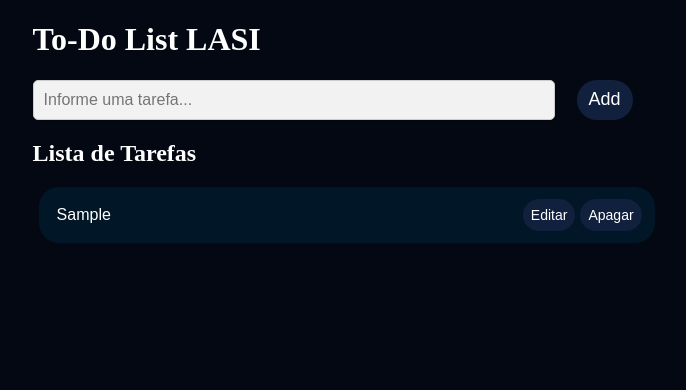
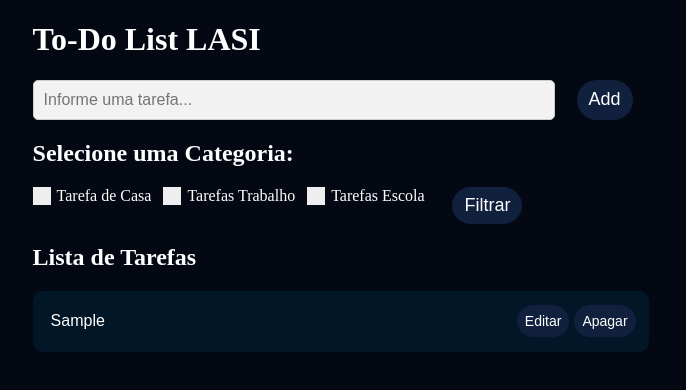
Before and after one commit to claudiney63/to-do-js, a plain HTML site: page index.html in a window 1280 px wide. Both pictures are taken after typing "Sample" into the empty fields and a click on the button "Add". Shown: the whole page, without its empty margins (323-1009 px from the left). Drawn offline with Linux system fonts and the light colour scheme.

Commit message:
Filtrando e Adição de Categorias

```diff
--- a/estilo.css
+++ b/estilo.css
@@ -31,10 +31,10 @@ header, section {
     justify-content: space-between;
     width: 600px;
     background-color: #011626;
-    height: 40px;
-    border-radius: 20px;
+    height: 45px;
+    border-radius: 10px;
     padding: 8px;
-    margin: 6px;
+    margin-top: 9px;
 }
 
 .tarefaName {
@@ -87,6 +87,105 @@ header, section {
     display: inline-block;
     font-size: 14px;
     border-radius: 20px;
-    margin-top: 4px;
+    margin-top: 6px;
     margin-right: 5px;
 }
+
+
+/* CheckBox Style */
+
+/* The container */
+.container {
+    display: flex;
+    position: relative;
+    padding-left: 24px;
+    margin-right: 12px;
+    margin-bottom: 12px;
+    cursor: pointer;
+    font-size: 22px;
+    -webkit-user-select: none;
+    -moz-user-select: none;
+    -ms-user-select: none;
+    user-select: none;
+    font-size: 16px;
+  }
+
+.categorias {
+    display: flex;
+    justify-content: flex-start;
+}
+
+  /* Hide the browser's default checkbox */
+  .container input {
+    position: absolute;
+    opacity: 0;
+    cursor: pointer;
+    height: 0;
+    width: 0;
+  }
+
+  /* Create a custom checkbox */
+  .checkmark {
+    position: absolute;
+    top: 0;
+    left: 0;
+    height: 18px;
+    width: 18px;
+    background-color: #eee;
+  }
+
+  /* On mouse-over, add a grey background color */
+  .container:hover input ~ .checkmark {
+    background-color: #ccc;
+  }
+
+  /* When the checkbox is checked, add a blue background */
+  .container input:checked ~ .checkmark {
+    background-color: #2196F3;
+  }
+
+  /* Create the checkmark/indicator (hidden when not checked) */
+  .checkmark:after {
+    content: "";
+    position: absolute;
+    display: none;
+  }
+
+  /* Show the checkmark when checked */
+  .container input:checked ~ .checkmark:after {
+    display: block;
+  }
+
+  /* Style the checkmark/indicator */
+  .container .checkmark:after {
+    left: 7px;
+    top: 3px;
+    width: 3px;
+    height: 8px;
+    border: solid white;
+    border-width: 0 3px 3px 0;
+    -webkit-transform: rotate(45deg);
+    -ms-transform: rotate(45deg);
+    transform: rotate(45deg);
+  }
+
+
+  /* Categorias Estilo */
+
+.listaCategoria {
+    padding: 9px;
+    margin: 0px;
+    display: flex;
+    flex-direction: column;
+    justify-content: center;
+    font-size: 14px;
+}
+
+.pesquisarCategoria {
+    display: flex;
+    justify-content: space-between;
+}
+
+#btn_search {
+    margin-right:79px;
+}
--- a/index.html
+++ b/index.html
@@ -17,6 +17,30 @@
             <input type="text" id="tarefa_txt" class="tarefa_txt" placeholder="Informe uma tarefa...">
             <button id="btn_add" class="btn_add">Add</button>
         </div>
+
+
+        <div>
+            <h2>Selecione uma Categoria: </h2>
+            <div class="pesquisarCategoria">
+                <div class="categorias">
+                    <label class="container">Tarefa de Casa
+                        <input type="checkbox" id="tarefa_casa">
+                        <span class="checkmark"></span>
+                    </label>
+                    <label class="container">Tarefas Trabalho
+                        <input type="checkbox" id="tarefa_trabalho">
+                        <span class="checkmark"></span>
+                    </label>
+                    <label class="container">Tarefas Escola
+                        <input type="checkbox" id="tarefa_escola">
+                        <span class="checkmark"></span>
+                    </label>
+                </div>
+
+                <button id="btn_search" class="btn_add">Filtrar</button>
+            </div>
+        </div>
+
     </header>
 
     <section id="tarefas">
--- a/script.js
+++ b/script.js
@@ -2,7 +2,16 @@ tarefa_txt = document.getElementById('tarefa_txt')
 btn_add = document.getElementById('btn_add')
 tarefas = document.getElementById('tarefas')
 
+tarefa_casa = document.getElementById('tarefa_casa')
+tarefa_trabalho = document.getElementById('tarefa_trabalho')
+tarefa_escola = document.getElementById('tarefa_escola')
+
+btn_search = document.getElementById('btn_search')
+
 lista_tarefas = []
+lista_tarefa_casa = []
+lista_tarefa_trabalho = []
+lista_tarefa_escola = []
 
 btn_add.addEventListener('click', () => {
 
@@ -30,11 +39,51 @@ btn_add.addEventListener('click', () => {
     b2.setAttribute('class', 'btn_remover')
     b2.innerText = "Apagar"
 
+    ul = document.createElement('ul')
+    ul.setAttribute('class', 'listaCategoria')
+
+
     div1.appendChild(b1)
     div1.appendChild(b2)
 
     div.appendChild(inp)
+
+    if(tarefa_casa.checked) {
+        li = document.createElement('li')
+        li.setAttribute('class', 'itemCategoria')
+        li.innerText = 'Tarefa de Casa'
+        ul.appendChild(li)
+
+        lista_tarefa_casa.push()
+
+    }
+    if(tarefa_trabalho.checked) {
+        li1 = document.createElement('li')
+        li1.setAttribute('class', 'itemCategoria')
+        li1.innerText = 'Tarefa de Trabalho'
+        ul.appendChild(li1)
+
+    }
+    if(tarefa_escola.checked) {
+        li2 = document.createElement('li')
+        li2.setAttribute('class', 'itemCategoria')
+        li2.innerText = 'Tarefa de Escola'
+        ul.appendChild(li2)
+    }
+
+
+    div.appendChild(ul)
     div.appendChild(div1)
+
+    if(tarefa_casa.checked) {
+        lista_tarefa_casa.push(div)
+    }
+    if(tarefa_trabalho.checked) {
+        lista_tarefa_trabalho.push(div)
+    }
+    if(tarefa_escola.checked) {
+        lista_tarefa_escola.push(div)
+    }
 
     lista_tarefas.push(div)
 
@@ -49,12 +98,12 @@ btn_add.addEventListener('click', () => {
 
        if(e.target.innerText == 'Editar') {
             node.children[0].removeAttribute('readonly')
-            b1.setAttribute('class', 'nameSave')
+            e.target.setAttribute('class', 'nameSave')
             e.target.innerText = 'Salvar'
         } else {
             node.children[0].setAttribute('readonly', true)
             b1.classList.remove('nameSave')
-            b1.setAttribute('class', 'btn_editar')
+            e.target.setAttribute('class', 'btn_editar')
             e.target.innerText = 'Editar'
         }
 
@@ -74,3 +123,30 @@ btn_add.addEventListener('click', () => {
         })
     })
 })
+
+btn_search.addEventListener('click', () => {
+
+    console.log(tarefas.children[0])
+
+    for(child of tarefas.children) {
+        if(child != tarefas.children[0]) {
+            child.remove()
+        }
+    }
+
+    if(tarefa_casa.checked){
+        lista_tarefa_casa.map((i) => {
+            tarefas.appendChild(i)
+        })
+    }
+    if(tarefa_escola.checked){
+        lista_tarefa_escola.map((i) => {
+            tarefas.appendChild(i)
+        })
+    }
+    if(tarefa_trabalho.checked){
+        lista_tarefa_trabalho.map((i) => {
+            tarefas.appendChild(i)
+        })
+    }
+})
```
